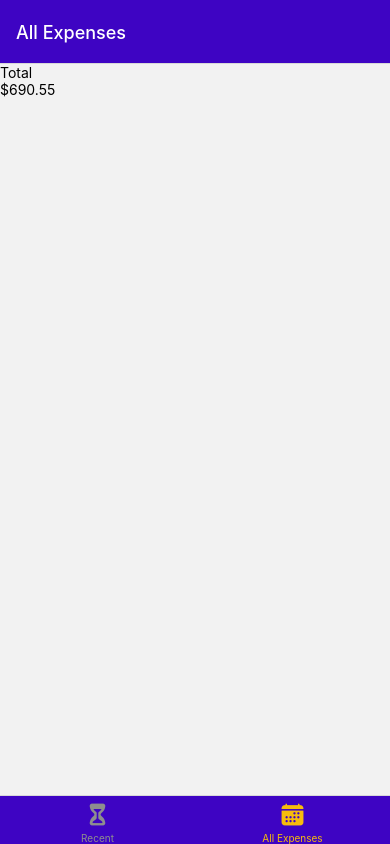
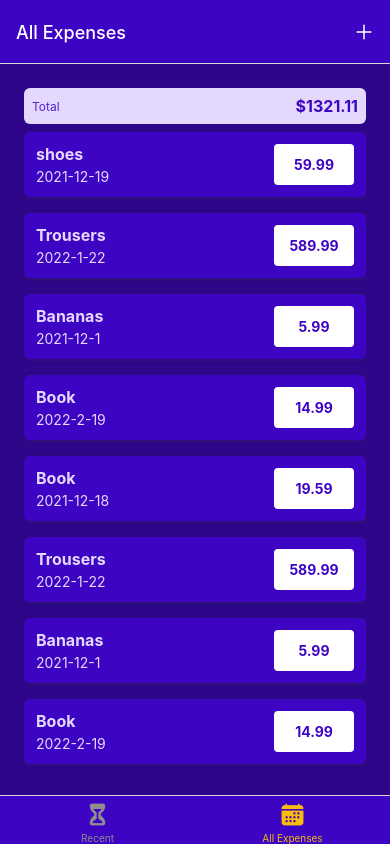
Before and after one commit to rLukoyanov/rn-expenses, a React Native app: screen /AllExpenses in a window 390 px wide. Built offline with nearby package versions, Linux system fonts and the light colour scheme.

Commit message:
Adding a Header Button & Making Expense Items Tappable

```diff
--- a/App.js
+++ b/App.js
@@ -7,6 +7,7 @@
 import { AllExpenses } from "./screens/AllExpenses";
 import { GlobalStyles } from "./constants/styles";
 import { Ionicons } from "@expo/vector-icons";
+import { IconButton } from "./components/UI/IconButton";
 
 const Stack = createNativeStackNavigator();
 const BottomTabs = createBottomTabNavigator();
@@ -19,6 +20,14 @@
           backgroundColor: GlobalStyles.colors.primary500,
         },
         headerTintColor: "white",
+        headerRight: ({ tintColor }) => (
+          <IconButton
+            icon="add"
+            size={24}
+            color={tintColor}
+            onPress={() => {}}
+          />
+        ),
         tabBarStyle: {
           backgroundColor: GlobalStyles.colors.primary500,
         },
--- /dev/null
+++ b/components/ExpensesOutput/ExpenseItem.js
@@ -0,0 +1,69 @@
+import React from "react";
+import { Pressable, StyleSheet, Text, View } from "react-native";
+import { GlobalStyles } from "../../constants/styles";
+import { getFormattedDate } from "../../util/date";
+
+export const ExpenseItem = ({ description, amount, date }) => {
+  function pressHandler(params) {}
+  return (
+    <Pressable
+      onPress={pressHandler}
+      style={({ pressed }) => pressed && styles.pressed}
+    >
+      <View style={styles.expenseItem}>
+        <View>
+          <Text style={[styles.textBase, styles.description]}>
+            {description}
+          </Text>
+          <Text style={styles.textBase}>{getFormattedDate(date)}</Text>
+        </View>
+        <View style={styles.amountContainer}>
+          <Text style={styles.amount}>{amount.toFixed(2)}</Text>
+        </View>
+      </View>
+    </Pressable>
+  );
+};
+
+const styles = StyleSheet.create({
+  pressed: {
+    opacity: 0.75,
+  },
+  expenseItem: {
+    padding: 12,
+    marginVertical: 8,
+    backgroundColor: GlobalStyles.colors.primary500,
+    flexDirection: "row",
+    justifyContent: "space-between",
+    borderRadius: 6,
+    elevation: 3,
+    shadowColor: GlobalStyles.colors.gray500,
+    shadowRadius: 4,
+    shadowOffset: {
+      width: 1,
+      height: 1,
+    },
+    shadowOpacity: 0.4,
+  },
+  textBase: {
+    color: GlobalStyles.colors.primary50,
+  },
+  description: {
+    fontSize: 16,
+    marginBottom: 4,
+    fontWeight: "bold",
+  },
+  amountContainer: {
+    paddingHorizontal: 12,
+    paddingVertical: 4,
+    backgroundColor: "#fff",
+    justifyContent: "center",
+    alignItems: "center",
+    borderRadius: 4,
+    minWidth: 80,
+  },
+  amount: {
+    color: GlobalStyles.colors.primary500,
+    fontWeight: "bold",
+  },
+});
--- a/components/ExpensesOutput/ExpensesList.js
+++ b/components/ExpensesOutput/ExpensesList.js
@@ -1,6 +1,17 @@
 import React from "react";
-import { FlatList } from "react-native";
+import { FlatList, Text } from "react-native";
+import { ExpenseItem } from "./ExpenseItem";
 
-export const ExpensesList = () => {
-  return <FlatList />;
+function renderItem(itemData) {
+  return <ExpenseItem {...itemData.item} />;
+}
+
+export const ExpensesList = ({ expenses }) => {
+  return (
+    <FlatList
+      data={expenses}
+      renderItem={renderItem}
+      keyExtractor={(item) => item.id}
+    />
+  );
 };
--- a/components/ExpensesOutput/ExpensesOutput.js
+++ b/components/ExpensesOutput/ExpensesOutput.js
@@ -1,7 +1,8 @@
 import React from "react";
-import { View } from "react-native";
+import { StyleSheet, View } from "react-native";
 import { ExpensesSummary } from "./ExpensesSummary";
 import { ExpensesList } from "./ExpensesList";
+import { GlobalStyles } from "../../constants/styles";
 
 const DummyExpenses = [
   {
@@ -34,13 +35,45 @@
     amount: 19.59,
     date: new Date("2021-12-18"),
   },
+  {
+    id: "e6",
+    description: "Trousers",
+    amount: 589.99,
+    date: new Date("2022-01-22"),
+  },
+  {
+    id: "e7",
+    description: "Bananas",
+    amount: 5.99,
+    date: new Date("2021-12-01"),
+  },
+  {
+    id: "e8",
+    description: "Book",
+    amount: 14.99,
+    date: new Date("2022-02-19"),
+  },
+  {
+    id: "e9",
+    description: "Book",
+    amount: 19.59,
+    date: new Date("2021-12-18"),
+  },
 ];
 
 export const ExpensesOutput = ({ expenses, expensesPerioud }) => {
   return (
-    <View>
+    <View style={styles.container}>
       <ExpensesSummary expenses={DummyExpenses} preiodName={expensesPerioud} />
-      <ExpensesList />
+      <ExpensesList expenses={DummyExpenses} />
     </View>
   );
 };
+
+const styles = StyleSheet.create({
+  container: {
+    flex: 1,
+    padding: 24,
+    backgroundColor: GlobalStyles.colors.primary700,
+  },
+});
--- a/components/ExpensesOutput/ExpensesSummary.js
+++ b/components/ExpensesOutput/ExpensesSummary.js
@@ -1,14 +1,37 @@
 import React from "react";
-import { Text, View } from "react-native";
+import { StyleSheet, Text, View } from "react-native";
+import { GlobalStyles } from "../../constants/styles";
 
 export const ExpensesSummary = ({ expenses, preiodName }) => {
   const expensesSum = expenses.reduce((sum, expense) => {
     return sum + expense.amount;
   }, 0);
   return (
-    <View>
-      <Text>{preiodName}</Text>
-      <Text>${expensesSum.toFixed(2)}</Text>
+    <View style={styles.container}>
+      <Text style={styles.period}>{preiodName}</Text>
+      <Text style={styles.sum}>${expensesSum.toFixed(2)}</Text>
     </View>
   );
 };
+
+const styles = StyleSheet.create({
+  container: {
+    padding: 8,
+    backgroundColor: GlobalStyles.colors.primary50,
+    borderRadius: 6,
+    flexDirection: "row",
+    justifyContent: "space-between",
+    alignItems: "center",
+  },
+
+  period: {
+    fontSize: 12,
+    color: GlobalStyles.colors.primary400,
+  },
+
+  sum: {
+    fontSize: 16,
+    fontWeight: "bold",
+    color: GlobalStyles.colors.primary500,
+  },
+});
--- /dev/null
+++ b/components/UI/IconButton.js
@@ -0,0 +1,29 @@
+import React from "react";
+import { Pressable, StyleSheet, View } from "react-native";
+import { Ionicons } from "@expo/vector-icons";
+
+export const IconButton = ({ icon, size, color, onPress }) => {
+  return (
+    <Pressable
+      onPress={onPress}
+      style={({ pressed }) => pressed && styles.pressed}
+    >
+      <View style={styles.container}>
+        <Ionicons name={icon} size={size} color={color} />
+      </View>
+    </Pressable>
+  );
+};
+
+const styles = StyleSheet.create({
+  container: {
+    padding: 6,
+    marginVertical: 2,
+    marginHorizontal: 8,
+    borderRadius: 24,
+  },
+
+  pressed: {
+    opacity: 0.75,
+  },
+});
--- /dev/null
+++ b/util/date.js
@@ -0,0 +1,3 @@
+export function getFormattedDate(date) {
+  return `${date.getFullYear()}-${date.getMonth() + 1}-${date.getDate()}`;
+}
```
